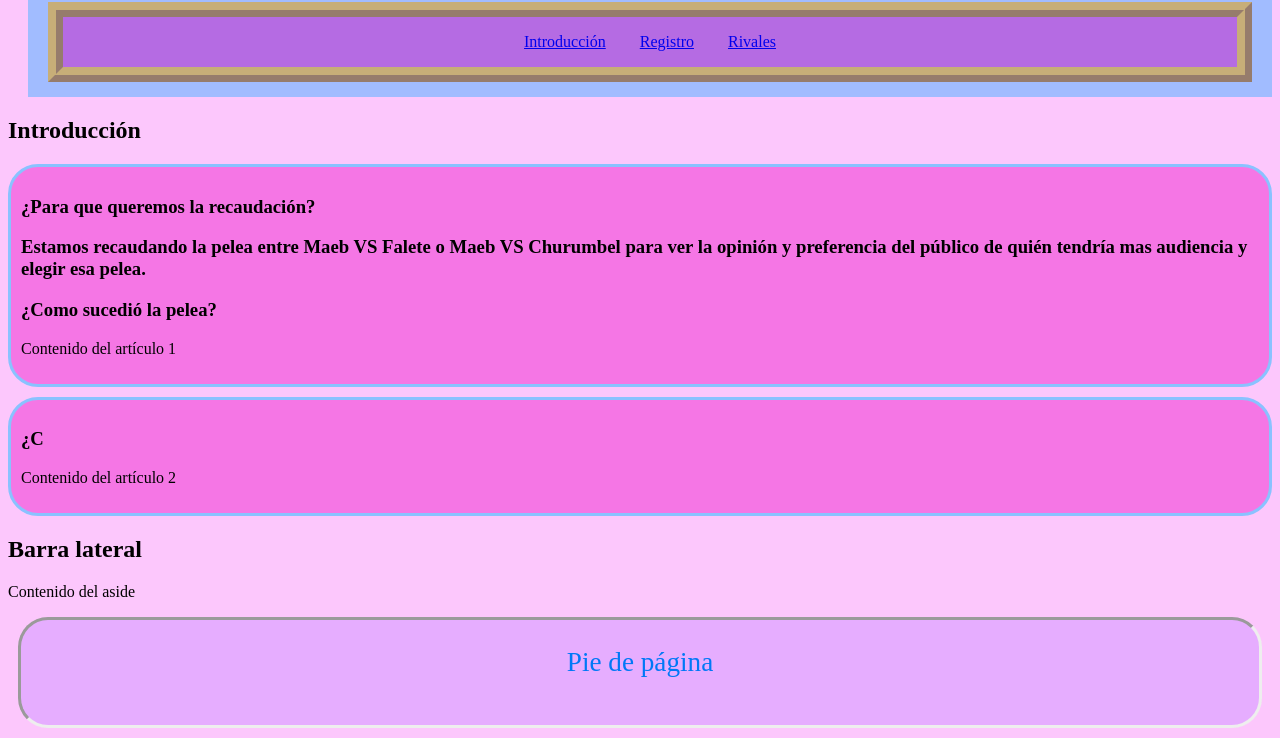
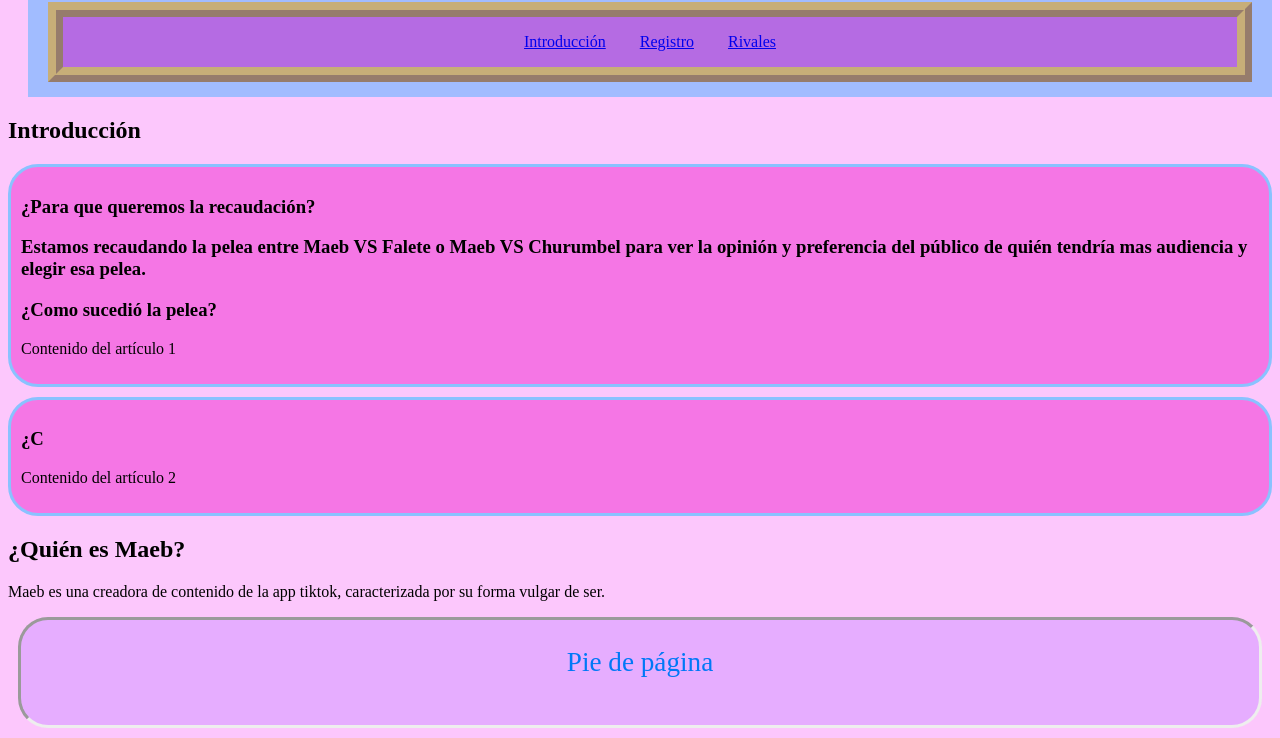
Before and after one commit to anasanzz/Recaudacion-apuestas, a plain HTML site: page index.html in a window 1280 px wide. Shown: the part 73-811 px from the top of the page. Drawn offline with Linux system fonts and the light colour scheme.

Commit message:
Update index.html

```diff
--- a/index.html
+++ b/index.html
@@ -38,8 +38,8 @@
     </main>
 
     <aside>
-        <h2>Barra lateral</h2>
-        <p>Contenido del aside</p>
+        <h2>¿Quién es Maeb?</h2></h2>
+        <p>Maeb es una creadora de contenido de la app tiktok, caracterizada por su forma vulgar de ser.</p>
     </aside>
 
     <footer>
```
